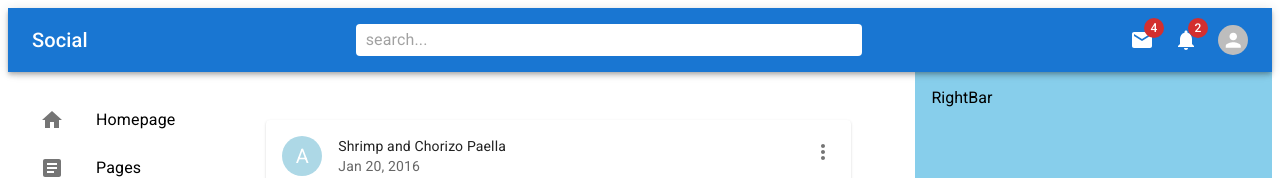
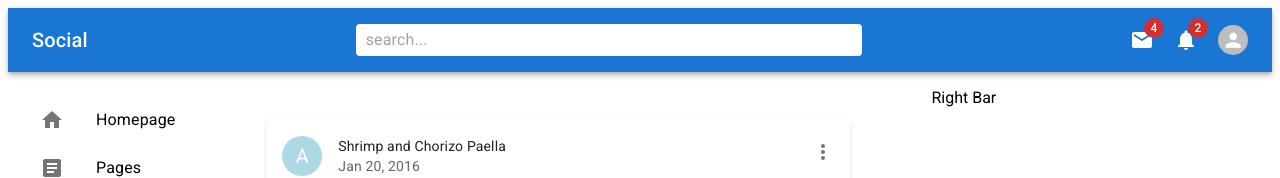
Before and after one commit to gamitej/MUI-Web-App, a React (Create React App) app: page / in a window 1280 px wide. Shown: the top 178 px of the page. Built offline with nearby package versions, Linux system fonts and the light colour scheme.

Commit message:
RightBar.jsx Position Fixed

```diff
--- a/src/comp/RightBar.js
+++ b/src/comp/RightBar.js
@@ -4,13 +4,10 @@ import React from "react";
 const RightBar = () => {
   return (
     <>
-      <Box
-        bgcolor="skyblue"
-        flex={2}
-        p={2}
-        sx={{ display: { xs: "none", sm: "block" } }}
-      >
-        RightBar
+      <Box flex={2} p={2} sx={{ display: { xs: "none", sm: "block" } }}>
+        <Box position="fixed">
+          Right Bar
+        </Box>
       </Box>
     </>
   );
```
